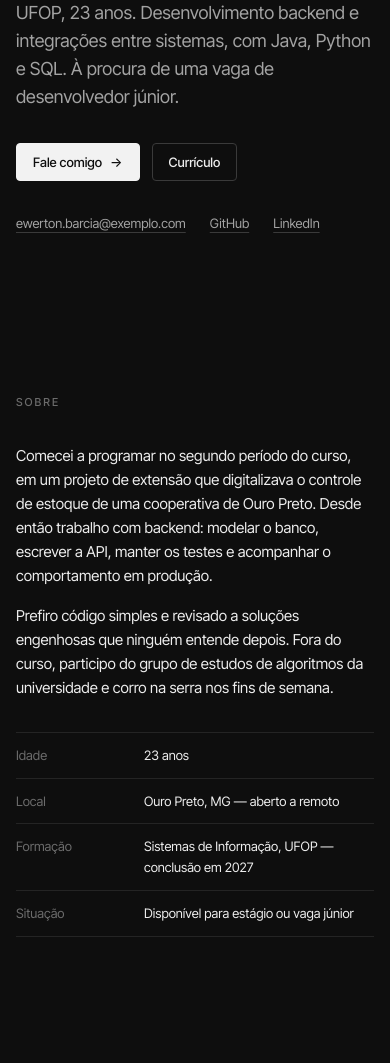
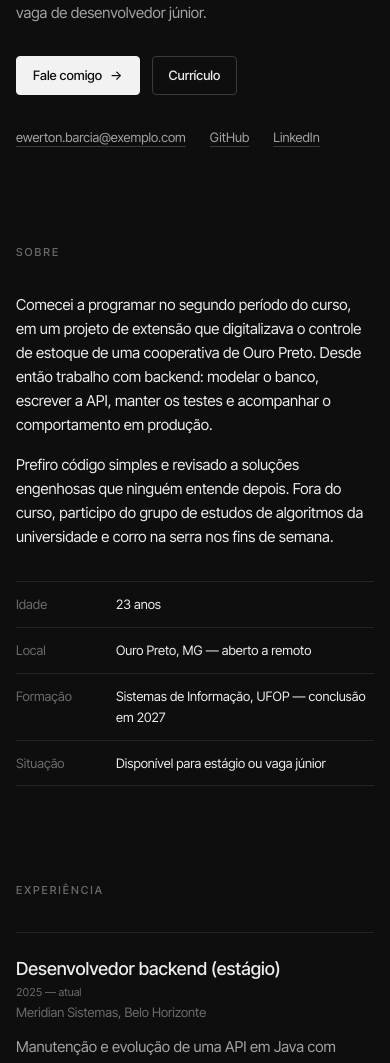
Before and after one commit to EwertonG/portfolio-ewerton, a website built with Vite: page index.html in a window 390 px wide. Shown: the part 272-1335 px from the top of the page. Built offline with nearby package versions, Linux system fonts and the light colour scheme.

Commit message:
style: adapta layout para telas pequenas

```diff
--- a/src/styles/componentes.css
+++ b/src/styles/componentes.css
@@ -107,3 +107,15 @@
   color: var(--cor-texto);
   text-decoration-color: currentColor;
 }
+
+/* Telas pequenas */
+@media (max-width: 640px) {
+  .secao {
+    padding-block: var(--espaco-12);
+  }
+
+  .detalhes__linha {
+    grid-template-columns: 5.5rem 1fr;
+    gap: var(--espaco-3);
+  }
+}
--- a/src/styles/layout.css
+++ b/src/styles/layout.css
@@ -92,3 +92,16 @@
   font-size: var(--texto-xs);
   color: var(--cor-texto-fraco);
 }
+
+/* Telas pequenas */
+@media (max-width: 640px) {
+  .pagina {
+    padding: var(--espaco-16) var(--espaco-4) var(--espaco-8);
+  }
+
+  .botao-idioma {
+    position: absolute;
+    top: var(--espaco-4);
+    right: var(--espaco-4);
+  }
+}
--- a/src/styles/secoes.css
+++ b/src/styles/secoes.css
@@ -159,3 +159,32 @@
   line-height: 1.25;
   letter-spacing: -0.015em;
 }
+
+/* Telas pequenas */
+@media (max-width: 640px) {
+  .hero {
+    padding-bottom: var(--espaco-12);
+  }
+
+  .hero__nome {
+    margin-top: var(--espaco-6);
+  }
+
+  .hero__resumo {
+    font-size: var(--texto-base);
+  }
+
+  .experiencia__cabecalho,
+  .projetos__cabecalho {
+    flex-direction: column;
+    gap: var(--espaco-1);
+  }
+
+  .experiencia__empresa {
+    margin-top: 0;
+  }
+
+  .contato {
+    padding-block: var(--espaco-16);
+  }
+}
```
